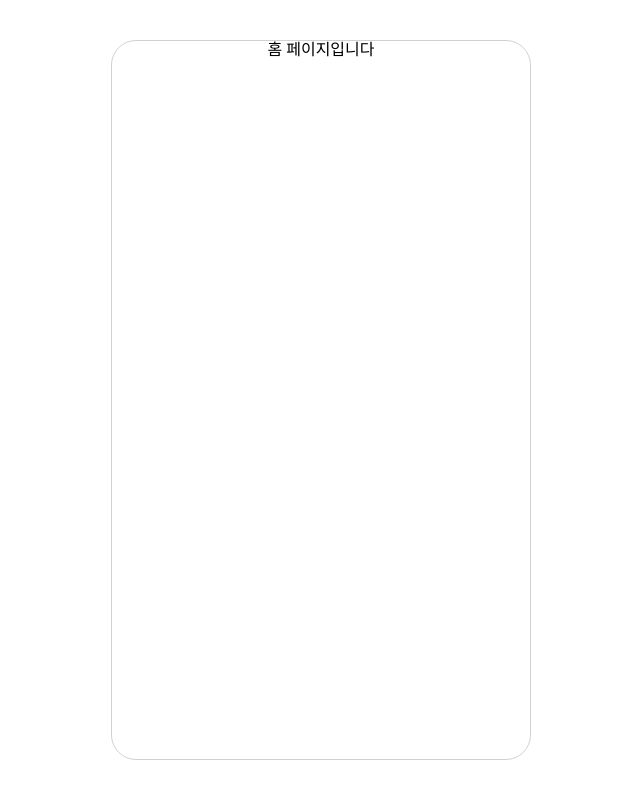
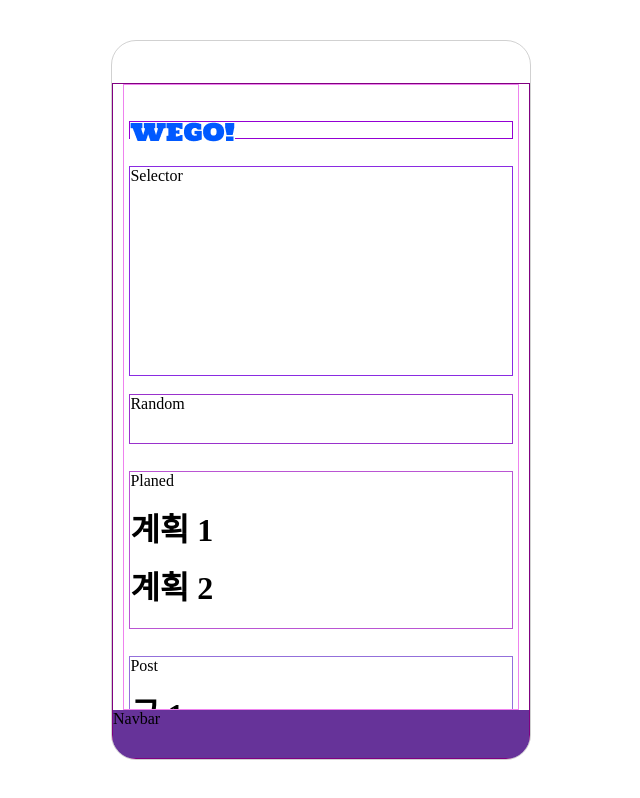
Before and after one commit to UMC-WEGO/WEGO_FE_React, a React (Vite) app in the folder WEGO_FE/: page /home in a window 1280 px wide. Shown: the whole page, without its empty margins (319-959 px from the left). Built offline with nearby package versions, Linux system fonts and the light colour scheme; a web font is replaced by a local one.

Commit message:
feat: Main_Page_Layout

```diff
--- a/WEGO_FE/package.json
+++ b/WEGO_FE/package.json
@@ -31,7 +31,7 @@
     "react-router-dom": "^7.1.1",
     "react-spinners": "^0.15.0",
     "redux": "^5.0.1",
-    "styled-components": "^6.1.13",
+    "styled-components": "^6.1.14",
     "styled-normalize": "^8.1.1",
     "wego-fe": "file:",
     "yup": "^1.6.1",
--- a/WEGO_FE/src/pages/feat_2/home/HomePage.tsx
+++ b/WEGO_FE/src/pages/feat_2/home/HomePage.tsx
@@ -1,7 +1,125 @@
-import React from 'react';
+import styled from 'styled-components';
+import WEGO_Logo from '../../../images/feat2/WEGO_Logo.jpg';
+
+/*
+속성값이 겹치는 컨테이너 (LOGO, Selector 등)를 하나의 컴포넌트로 만들고
+속성값을 따로 받는건 어떰???
+*/
+
+// 홈 화면 전체적인 레이아웃
+const AppContainer = styled.p`
+  display: flex;
+  flex-direction: column;
+  align-items: center;
+
+  width: 100%;
+  margin-top: 42px;
+
+  border: 1px solid purple;
+`
+
+// 스크롤 되는 영역 : navbar 제외한 영역
+const ScrollArea = styled.div`
+  overflow-y: auto;
+
+  width: 95%;
+
+  border: 1px solid violet;
+`
+
+// 하단 탭 내비게이터 영역
+const NavbarArea = styled.div`
+  background-color: rebeccapurple;
+  margin-top: auto;
+
+  width: 100%;
+  height: 90px;
+`
+
+// 로고 영역
+const LogoContainer = styled.div`
+  margin: 5px;
+
+  margin-top: 36px;
+  height: 18px;
+
+  border: 1px solid darkviolet;
+`
+
+// 여행 조건 선택 영역
+const SelectorContainer = styled.div`
+  margin: 5px;
+
+  margin-top: 27px;
+  height: 210px;
+
+  border: 1px solid blueviolet;
+`
+
+// 랜덤 돌리기 버튼 영역
+const RandomBtnContainer = styled.div`
+  margin: 5px;
+
+  margin-top: 18px;
+  height: 50px;
+
+  border: 1px solid darkorchid;
+`
+
+// "다가오는 여행" 영역
+const PlanedContainer = styled.div`
+  margin: 5px;
+
+  margin-top: 27px;
+  height: auto;
+
+  border: 1px solid mediumorchid;
+`
+
+// "인기 게시물" 영역
+const PopularPostContainer = styled.div`
+  margin: 5px;
+
+  margin-top: 27px;
+  height: auto;
+
+  border: 1px solid mediumpurple;
+`
+
+// "인기 미션" 영역
+const PopularMissionContainer = styled.div`
+  margin: 5px;
+
+  margin-top: 27px;
+  height: 400px;
+
+  border: 1px solid Indigo;
+`
 
 function HomePage() {
-  return <div>홈 페이지입니다</div>;
+  return(
+    <>
+      <AppContainer>
+        <ScrollArea>
+          <LogoContainer><img src={WEGO_Logo}/></LogoContainer>
+          <SelectorContainer>Selector</SelectorContainer>
+          <RandomBtnContainer>Random</RandomBtnContainer>
+          <PlanedContainer>
+            Planed
+            <h1>계획 1</h1>
+            <h1>계획 2</h1>
+          </PlanedContainer>
+          <PopularPostContainer>
+            Post
+            <h1>글 1</h1>
+            <h1>글 2</h1>
+          </PopularPostContainer>
+          <PopularMissionContainer>Mission</PopularMissionContainer>
+        </ScrollArea>
+        <NavbarArea>Navbar</NavbarArea>
+      </AppContainer>
+    </>
+  )
 }
 
 export default HomePage;
```
Also changed, not shown: WEGO_FE/src/images/feat2/WEGO_Logo.jpg (added), 1 other file (tests, documents, lock files or other folders).
